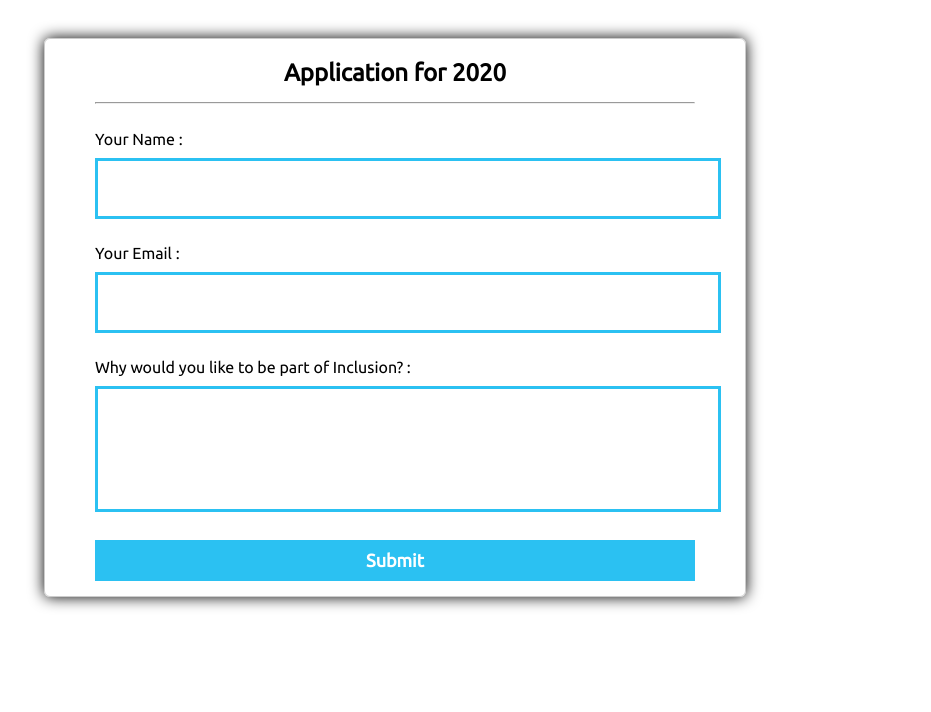
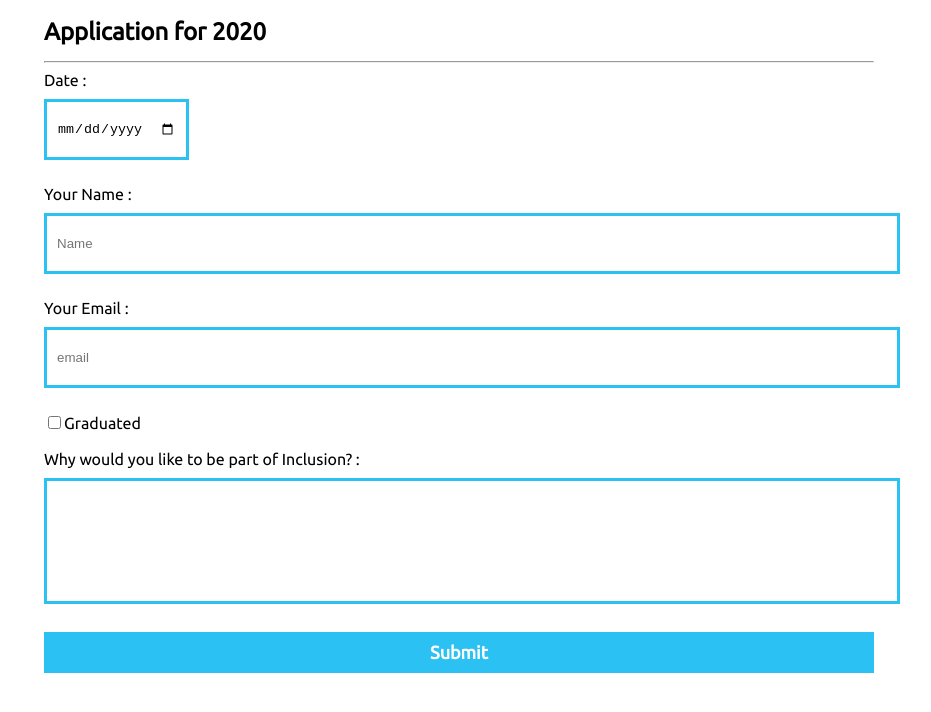
Before and after one commit to JorgeAcostaDLP/applyByInclusion, a website: page public/index.html in a window 1280 px wide. Shown: the part 80-792 px from the top of the page, without its empty margins (181-1112 px from the left). Drawn offline with nearby package versions, Linux system fonts and the light colour scheme.

Commit message:
added routes, ajax and some fields for creating forms

```diff
--- a/migrations/20200207010024-create-reservation.js
+++ b/migrations/20200207010024-create-reservation.js
@@ -20,7 +20,7 @@ module.exports = {
           type: Sequelize.BOOLEAN
         },
         createdAt: {
-          allowNull: true,
+          allowNull: false,
           type: Sequelize.DATE
         },
         Date: {
--- a/models/forms.js
+++ b/models/forms.js
@@ -22,7 +22,7 @@ module.exports = (sequelize, DataTypes) => {
         textArea: textArea,
         checkBox: checkBox,
         date: date,
-        createdAt: new Date()
+        createdAt: date
       });
       return newForm;
     }
--- a/public/css/form.css
+++ b/public/css/form.css
@@ -1,63 +1,70 @@
+/* Below line is write to use Google font online */
+@import 'http://fonts.googleapis.com/css?family=Ubuntu';
+div#main {
+  width: 830px;
+  height: 650px;
+  margin: 0 auto;
+  font-family: 'Ubuntu', sans-serif;
+}
+div#form2 {
+  text-align: center;
+  border: 1px solid #ccc;
+  width: 600px;
+  padding: 0 50px 15px;
+  margin-top: 20px;
+  box-shadow: 0 0 15px;
+  border-radius: 6px;
+  float: left;
+}
+#main h1 {
+  margin-top: 40px;
+}
+hr {
+  margin-top: -5px;
+}
+label {
+  float: left;
+  font-size: 16px;
+}
+input[type='text'] {
+  width: 100%;
+  margin-top: 10px;
+  height: 35px;
+  margin-bottom: 25px;
+  padding: 10px;
+  border: 3px solid #2bc1f2;
+}
+input[type='date'] {
+  margin-top: 10px;
+  height: 35px;
+  margin-bottom: 25px;
+  padding: 10px;
+  border: 3px solid #2bc1f2;
+}
+textarea {
+  width: 100%;
+  border: 3px solid #2bc1f2;
+  padding: 10px;
+  margin-bottom: 25px;
+  margin-top: 10px;
+  height: 100px;
+  resize: none;
+}
 
-/* Below line is write to use Google font online */
-@import "http://fonts.googleapis.com/css?family=Ubuntu";
-div#main{
-width:830px;
-height:650px;
-margin:0 auto;
-font-family:'Ubuntu',sans-serif
-}
-div#form_sample{
-text-align:center;
-border:1px solid #ccc;
-width:600px;
-padding:0 50px 15px;
-margin-top:20px;
-box-shadow:0 0 15px;
-border-radius:6px;
-float:left
-}
-#main h1{
-margin-top:40px
-}
-hr{
-margin-top:-5px
-}
-label{
-float:left;
-font-size:16px
-}
-input[type="text"]{
-width:100%;
-margin-top:10px;
-height:35px;
-margin-bottom:25px;
-padding:10px;
-border:3px solid #2BC1F2
-}
-textarea{
-width:100%;
-border:3px solid #2BC1F2;
-padding:10px;
-margin-bottom:25px;
-margin-top:10px;
-height:100px;
-resize:none
-}
-input[type="submit"]{
-width:100%;
-padding:10px 45px;
-background-color:#2BC1F2;
-border:none;
-color:#fff;
-font-size:18px;
-font-weight:700;
-cursor:pointer;
-font-family:'Ubuntu',sans-serif
+#submit {
+  width: 100%;
+  padding: 10px 45px;
+  background-color: #2bc1f2;
+  border: none;
+  color: #fff;
+  font-size: 18px;
+  font-weight: 700;
+  cursor: pointer;
+  font-family: 'Ubuntu', sans-serif;
 }
 /* -------------------------------------
 CSS for Sidebar (optional)
 ---------------------------------------- */
-div#fugo{
-float:right
+div#fugo {
+  float: right;
 }
--- a/public/index.html
+++ b/public/index.html
@@ -3,14 +3,40 @@
   <head>
     <meta charset="UTF-8" />
     <meta name="viewport" content="width=device-width, initial-scale=1.0" />
+    <script src="https://ajax.googleapis.com/ajax/libs/jquery/3.2.1/jquery.min.js"></script>
     <meta http-equiv="X-UA-Compatible" content="ie=edge" />
     <title>FORMS</title>
-    <link href="css/form.css" rel="stylesheet">
+    <link href="css/form.css" rel="stylesheet" />
   </head>
   <body>
     <div id="main">
       <h1>APPLY by Inclusion</h1>
-      <div id="form_sample"></div>
+      <form id="form2">
+        <h2>Application for 2020</h2>
+        <hr /> <label>Date : </label>
+        <br/>
+        <input type='date' name='date' id='date'></input>
+        <br />
+        <label>Your Name : </label>
+        <input
+          type="text"
+          name="textInput"
+          id="textInput"
+          placeholder="Name"
+        />
+        <br />
+        <label>Your Email : </label>
+        <input type="text" name="email" placeholder="email" />
+        <br />
+        <input type="checkbox" id="checkBox" name="checkBox">Graduated</input>
+        <br/>
+        <br/>
+        <label>Why would you like to be part of Inclusion? : </label>
+        <textarea name="textArea" id="textArea"></textarea>
+        <br />
+        <button id="submit" type="submit">Submit</button>
+      </form>
+
       <script src="js/form.js"></script>
       <script src="js/utils.js"></script>
       <script src="js/main.js"></script>
--- a/public/js/form.js
+++ b/public/js/form.js
@@ -1,58 +1,76 @@
+// Fetching HTML Elements in Variables by ID.
+// var x = document.getElementById('form_sample');
+// var createform = document.createElement('form'); // Create New Element Form
+// createform.setAttribute('action', ''); // Setting Action Attribute on Form
+// createform.setAttribute('method', 'post'); // Setting Method Attribute on Form
+// x.appendChild(createform);
 
-// Fetching HTML Elements in Variables by ID.
-var x = document.getElementById("form_sample");
-var createform = document.createElement('form'); // Create New Element Form
-createform.setAttribute("action", ""); // Setting Action Attribute on Form
-createform.setAttribute("method", "post"); // Setting Method Attribute on Form
-x.appendChild(createform);
+// var heading = document.createElement('h2'); // Heading of Form
+// heading.innerHTML = 'Application for 2020';
+// createform.appendChild(heading);
 
-var heading = document.createElement('h2'); // Heading of Form
-heading.innerHTML = "Application for 2020";
-createform.appendChild(heading);
+// var line = document.createElement('hr'); // Giving Horizontal Row After Heading
+// createform.appendChild(line);
 
-var line = document.createElement('hr'); // Giving Horizontal Row After Heading
-createform.appendChild(line);
+// var linebreak = document.createElement('br');
+// createform.appendChild(linebreak);
 
-var linebreak = document.createElement('br');
-createform.appendChild(linebreak);
+// var namelabel = document.createElement('label'); // Create Label for Name Field
+// namelabel.innerHTML = 'Your Name : '; // Set Field Labels
+// createform.appendChild(namelabel);
 
-var namelabel = document.createElement('label'); // Create Label for Name Field
-namelabel.innerHTML = "Your Name : "; // Set Field Labels
-createform.appendChild(namelabel);
+// var inputelement = document.createElement('input'); // Create Input Field for Name
+// inputelement.setAttribute('type', 'text');
+// inputelement.setAttribute('name', 'textInput');
+// inputelement.setAttribute('id', 'textInput');
+// createform.appendChild(inputelement);
 
-var inputelement = document.createElement('input'); // Create Input Field for Name
-inputelement.setAttribute("type", "text");
-inputelement.setAttribute("name", "dname");
-createform.appendChild(inputelement);
+// var linebreak = document.createElement('br');
+// createform.appendChild(linebreak);
 
-var linebreak = document.createElement('br');
-createform.appendChild(linebreak);
+// var emaillabel = document.createElement('label'); // Create Label for E-mail Field
+// emaillabel.innerHTML = 'Your Email : ';
+// createform.appendChild(emaillabel);
 
-var emaillabel = document.createElement('label'); // Create Label for E-mail Field
-emaillabel.innerHTML = "Your Email : ";
-createform.appendChild(emaillabel);
+// var emailelement = document.createElement('input'); // Create Input Field for E-mail
+// emailelement.setAttribute('type', 'text');
+// emailelement.setAttribute('name', 'checkbox');
+// createform.appendChild(emailelement);
 
-var emailelement = document.createElement('input'); // Create Input Field for E-mail
-emailelement.setAttribute("type", "text");
-emailelement.setAttribute("name", "demail");
-createform.appendChild(emailelement);
+// var emailbreak = document.createElement('br');
+// createform.appendChild(emailbreak);
 
-var emailbreak = document.createElement('br');
-createform.appendChild(emailbreak);
+// var messagelabel = document.createElement('label'); // Append Textarea
+// messagelabel.innerHTML = 'Why would you like to be part of Inclusion? : ';
+// createform.appendChild(messagelabel);
 
-var messagelabel = document.createElement('label'); // Append Textarea
-messagelabel.innerHTML = "Why would you like to be part of Inclusion? : ";
-createform.appendChild(messagelabel);
+// var texareaelement = document.createElement('textarea');
+// texareaelement.setAttribute('name', 'textArea');
+// texareaelement.setAttribute('id', 'textArea');
+// createform.appendChild(texareaelement);
 
-var texareaelement = document.createElement('textarea');
-texareaelement.setAttribute("name", "dmessage");
-createform.appendChild(texareaelement);
+// var messagebreak = document.createElement('br');
+// createform.appendChild(messagebreak);
 
-var messagebreak = document.createElement('br');
-createform.appendChild(messagebreak);
+// var date = document.createElement('textArea');
+// date.setAttribute('name', 'date');
 
-var submitelement = document.createElement('input'); // Append Submit Button
-submitelement.setAttribute("type", "submit");
-submitelement.setAttribute("name", "dsubmit");
-submitelement.setAttribute("value", "Submit");
-createform.appendChild(submitelement);
+// var submitelement = document.createElement('input'); // Append Submit Button
+// submitelement.setAttribute('type', 'submit');
+// submitelement.setAttribute('name', 'dsubmit');
+// submitelement.setAttribute('value', 'Submit');
+// createform.appendChild(submitelement);
+// // createform.addEventListener('submit', handlesubmit);
+// console.log(createform);
+const form = $('#form2');
+console.log(form);
+form.on('submit', submitHandler);
+function submitHandler(e) {
+  e.preventDefault();
+  $.ajax({
+    url: '/forms',
+    type: 'POST',
+    data: form.serialize()
+    //clears form data and displays latest reservation
+  }).then(location.reload());
+}
--- a/routes/forms/index.js
+++ b/routes/forms/index.js
@@ -8,10 +8,11 @@ router.get('/', async (req, res) => {
 
 //this route uses post to create a new row in the FORMS table using the newForm method
 router.post('/', async (req, res) => {
+  console.log(req);
   await Forms.newForm(
     req.body.textInput,
     req.body.textArea,
-    req.body.checkBox,
+    req.body.checkBox ? true : false,
     req.body.date
   );
 });
--- a/server.js
+++ b/server.js
@@ -5,9 +5,10 @@ const formsRouter = require('./routes/forms');
 const adminsRouter = require('./routes/admins');
 const bodyParser = require('body-parser');
 // serve the homepage from here
-app.use(express.static('public'));
 app.use(bodyParser.json());
 app.use(bodyParser.urlencoded({ extended: true }));
+app.use(express.static('public'));
+
 // handle api calls from here
 
 app.use('/forms', formsRouter);
```
Also changed, not shown: 2 other files.
